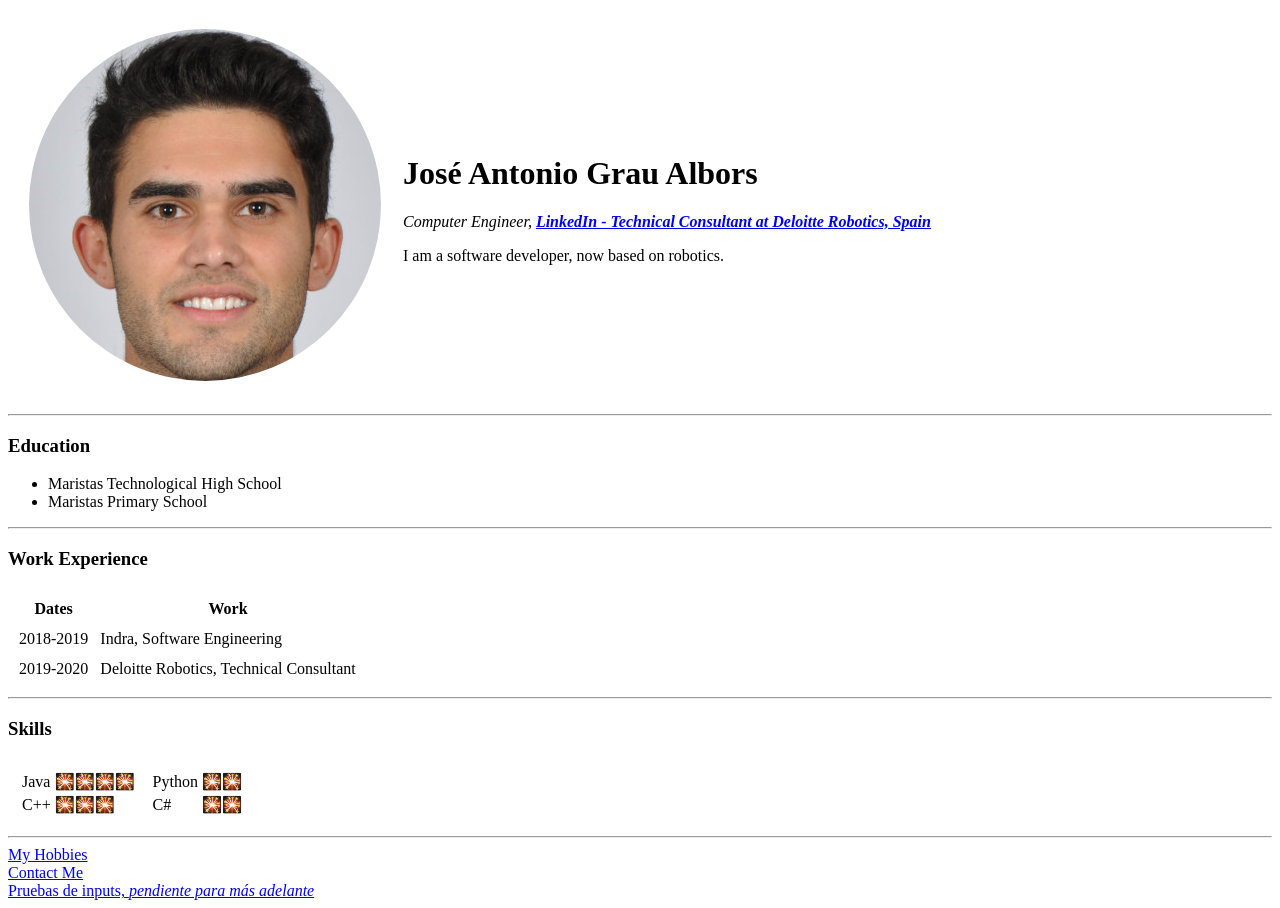
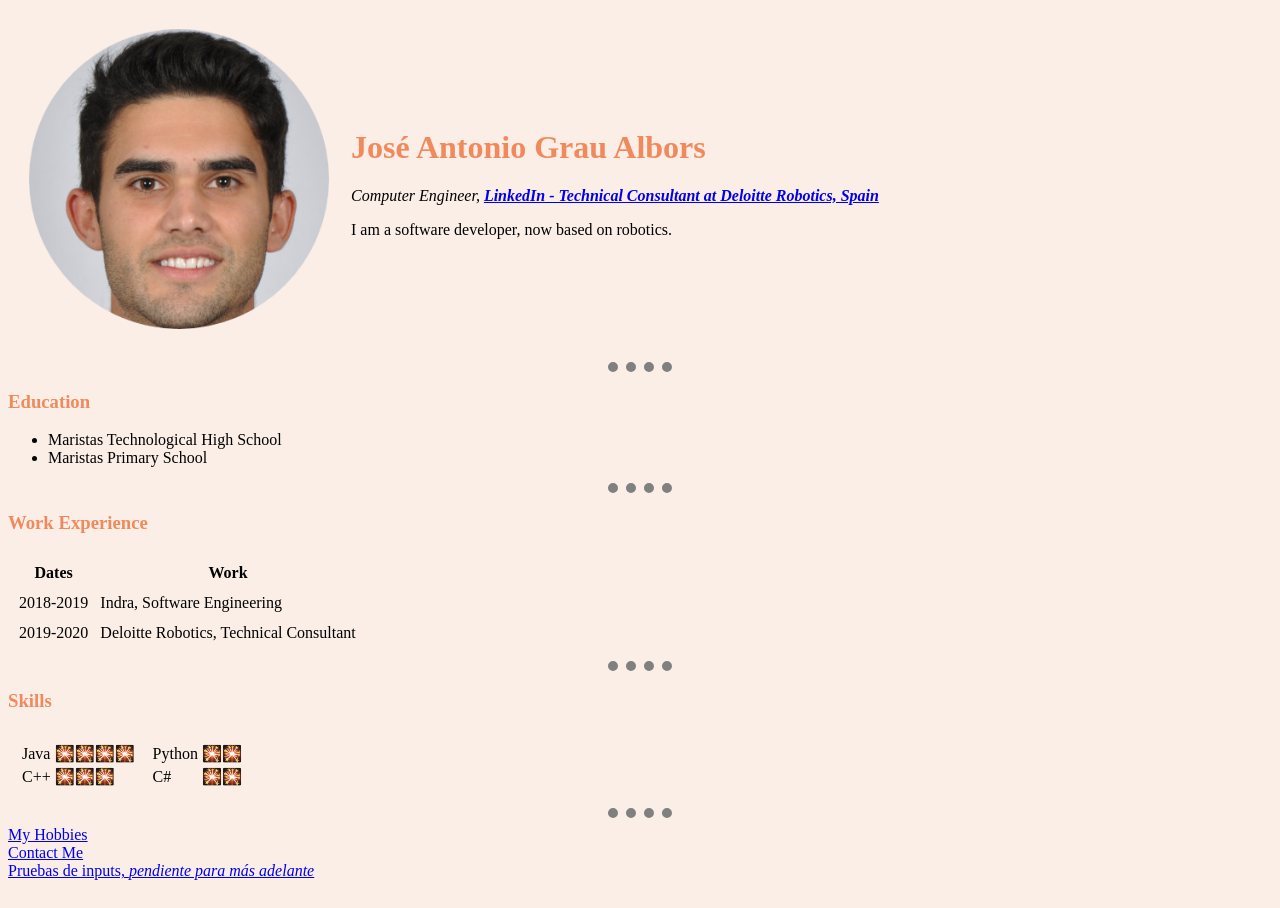
Before and after one commit to joseagrau/cv, a plain HTML site: page index.html in a window 1280 px wide. Drawn offline with Linux system fonts and the light colour scheme.

Commit message:
Cambios en ficheros, añadidos estilos básicos

```diff
--- /dev/null
+++ b/css/styles.css
@@ -0,0 +1,19 @@
+  body{
+    background-color: #faeee7;
+  }
+  hr {
+    border-style: none;
+    border-top-style: dotted;
+    border-color: grey;
+    border-width: 10px;
+    width: 5%;
+  }
+  img {
+    height: 300px;
+  }
+  h1 {
+    color: #f08a5d;
+  }
+  h3 {
+    color: #f08a5d;
+  }
--- a/index.html
+++ b/index.html
@@ -3,8 +3,11 @@
   <head>
     <meta charset="utf-8">
     <title>✅Jose Antonio's Personal Site</title>
-  </head>
+    <link rel="stylesheet" href="css/styles.css">
+  </<head>
   <body>
+      <!-- height: 0px;  esto hace que se muestre solo la linea y no el recuadro -->
+      <!-- background-color: white;-->
     <table cellspacing = "20">
       <tr>
         <td><img src="images/jaga-cropped.png" alt="Jose Antonio Grau profile picture"></td>
```
Also changed, not shown: ContactMe.html (+1 -0 lines), hobbies.html (+1 -0 lines).
